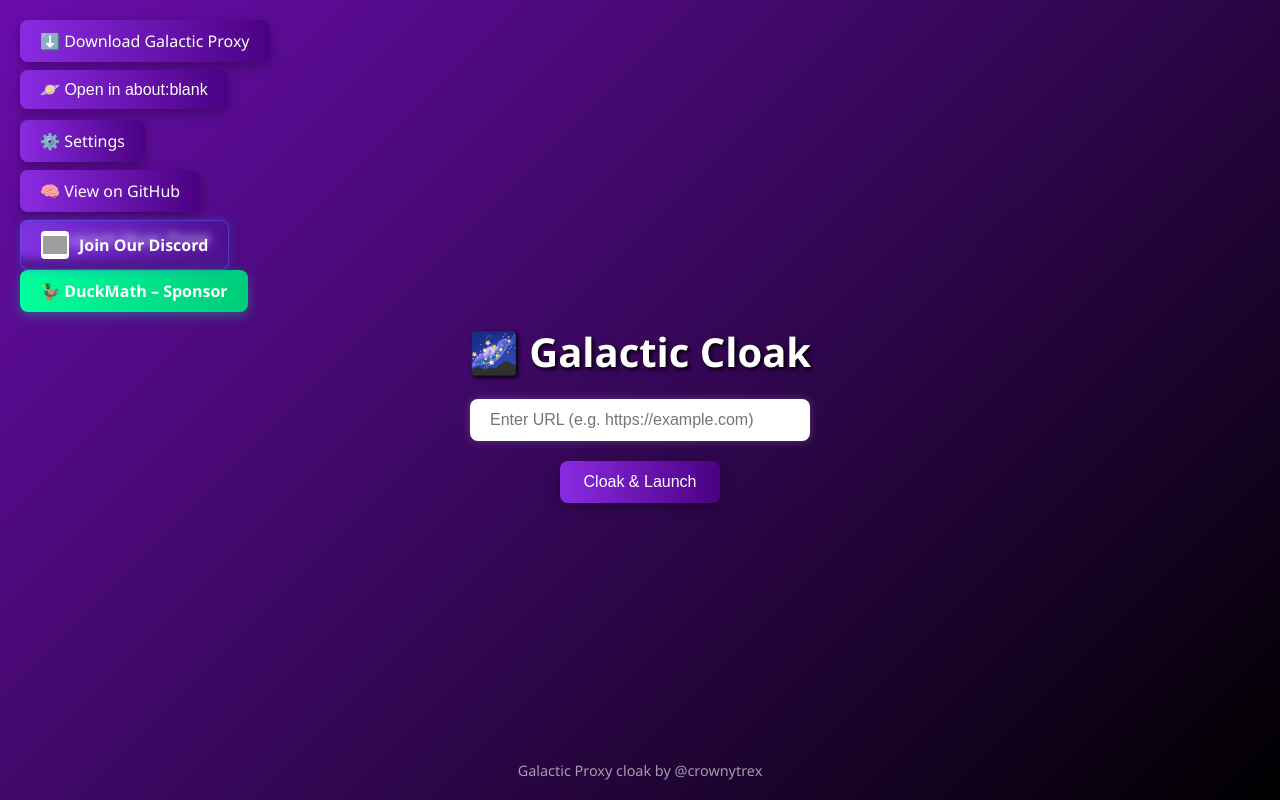
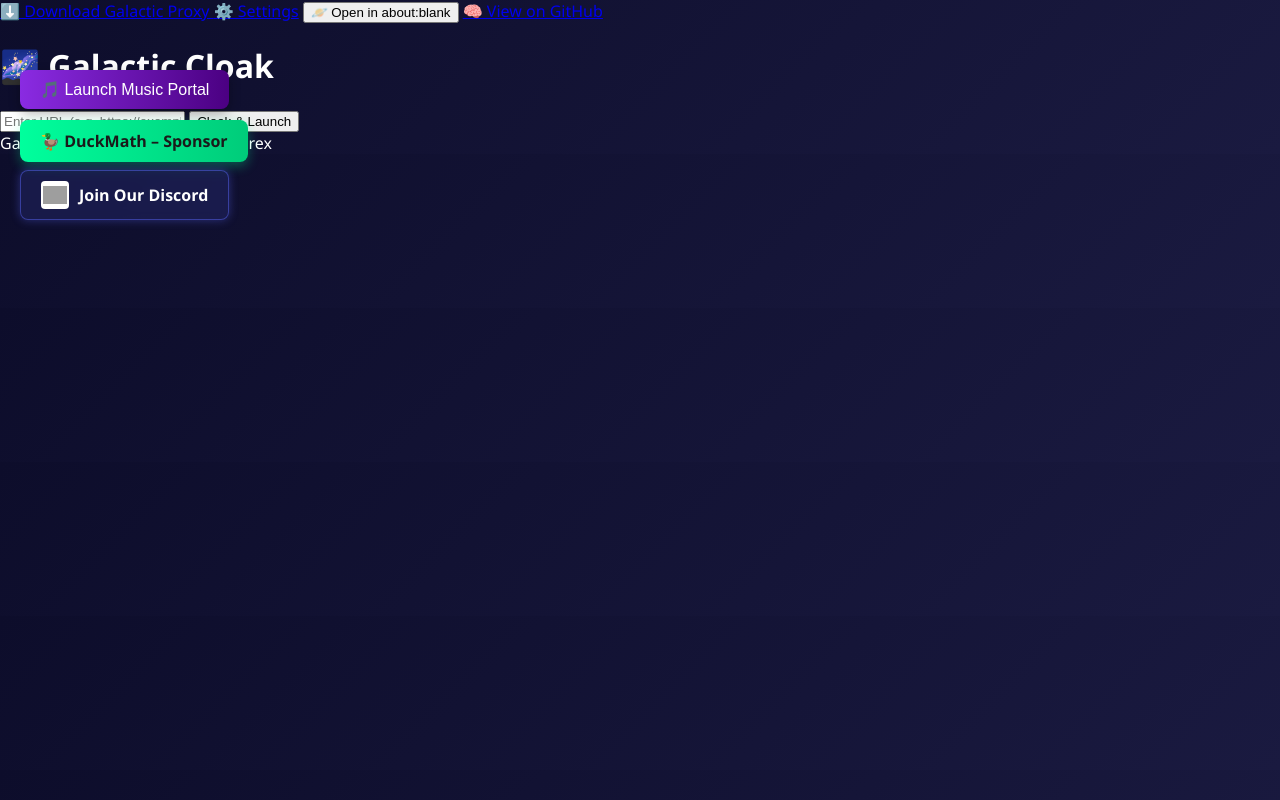
Before and after one commit to crownytrex/Galactic-Proxy, a plain HTML site: page index.html in a window 1280 px wide. Drawn offline with Linux system fonts and the light colour scheme; grey boxes are pictures that could not be loaded.

Commit message:
Update style.css

```diff
--- a/style.css
+++ b/style.css
@@ -1,98 +1,16 @@
+/* General Theme */
 body {
   margin: 0;
+  padding: 0;
   font-family: 'Segoe UI', sans-serif;
-  background: linear-gradient(135deg, #6a0dad, #000000);
+  background: linear-gradient(135deg, #0d0d2b, #1a1a40);
   color: white;
-  display: flex;
-  flex-direction: column;
-  align-items: center;
-  justify-content: center;
-  height: 100vh;
 }
 
-h1 {
-  margin-bottom: 20px;
-  font-size: 2.5em;
-  text-shadow: 2px 2px 4px #000;
-}
-
-input[type="text"] {
-  padding: 12px 20px;
-  border: none;
-  border-radius: 8px;
-  width: 300px;
-  font-size: 1em;
-  margin-bottom: 20px;
-  box-shadow: 0 0 10px rgba(255, 255, 255, 0.2);
-}
-
-button {
-  padding: 12px 24px;
-  font-size: 1em;
-  border: none;
-  border-radius: 8px;
-  background: linear-gradient(90deg, #8a2be2, #4b0082);
-  color: white;
-  cursor: pointer;
-  transition: transform 0.2s ease, box-shadow 0.2s ease;
-  box-shadow: 0 4px 12px rgba(0, 0, 0, 0.3);
-}
-
-button:hover {
-  transform: scale(1.05);
-  box-shadow: 0 6px 16px rgba(0, 0, 0, 0.5);
-}
-
-.footer {
-  position: absolute;
-  bottom: 20px;
-  font-size: 0.9em;
-  opacity: 0.6;
-}
-
-.download-btn {
+/* Home Button */
+.home-btn {
   position: absolute;
   top: 20px;
-  left: 20px;
-  padding: 10px 20px;
-  font-size: 1em;
-  border: none;
-  border-radius: 8px;
-  background: linear-gradient(90deg, #8a2be2, #4b0082);
-  color: white;
-  text-decoration: none;
-  box-shadow: 0 4px 12px rgba(0, 0, 0, 0.3);
-  transition: transform 0.2s ease, box-shadow 0.2s ease;
-}
-
-.download-btn:hover {
-  transform: scale(1.05);
-  box-shadow: 0 6px 16px rgba(0, 0, 0, 0.5);
-}
-
-#openSelfBtn {
-  position: absolute;
-  top: 70px;
-  left: 20px;
-  padding: 10px 20px;
-  font-size: 1em;
-  border: none;
-  border-radius: 8px;
-  background: linear-gradient(90deg, #8a2be2, #4b0082);
-  color: white;
-  cursor: pointer;
-  box-shadow: 0 4px 12px rgba(0, 0, 0, 0.3);
-  transition: transform 0.2s ease, box-shadow 0.2s ease;
-}
-
-#openSelfBtn:hover {
-  transform: scale(1.05);
-  box-shadow: 0 6px 16px rgba(0, 0, 0, 0.5);
-}
-
-.settings-btn {
-  position: absolute;
-  top: 120px;
   left: 20px;
   padding: 10px 20px;
   font-size: 1em;
@@ -100,37 +18,21 @@
   background: linear-gradient(90deg, #8a2be2, #4b0082);
   color: white;
   text-decoration: none;
+  font-weight: 600;
   box-shadow: 0 4px 12px rgba(0, 0, 0, 0.3);
   transition: transform 0.2s ease, box-shadow 0.2s ease;
+  z-index: 1000;
 }
 
-.settings-btn:hover {
+.home-btn:hover {
   transform: scale(1.05);
   box-shadow: 0 6px 16px rgba(0, 0, 0, 0.5);
 }
 
-.github-btn {
-  position: absolute;
-  top: 170px;
-  left: 20px;
-  padding: 10px 20px;
-  font-size: 1em;
-  border-radius: 8px;
-  background: linear-gradient(90deg, #8a2be2, #4b0082);
-  color: white;
-  text-decoration: none;
-  box-shadow: 0 4px 12px rgba(0, 0, 0, 0.3);
-  transition: transform 0.2s ease, box-shadow 0.2s ease;
-}
-
-.github-btn:hover {
-  transform: scale(1.05);
-  box-shadow: 0 6px 16px rgba(0, 0, 0, 0.5);
-}
-
+/* Music Button */
 #musicBtn {
   position: absolute;
-  top: 220px;
+  top: 70px;
   left: 20px;
   padding: 10px 20px;
   font-size: 1em;
@@ -148,19 +50,21 @@
   box-shadow: 0 6px 16px rgba(0, 0, 0, 0.5);
 }
 
+/* DuckMath Sponsor Button */
 .duckmath-btn {
   position: absolute;
-  top: 270px;
+  top: 120px;
   left: 20px;
   padding: 10px 20px;
   font-size: 1em;
   border-radius: 8px;
   background: linear-gradient(90deg, #00ff9d, #00cc7a);
-  color: white;
+  color: #1a1a1a;
   text-decoration: none;
   font-weight: 600;
   box-shadow: 0 4px 12px rgba(0, 255, 157, 0.3);
   transition: transform 0.2s ease, box-shadow 0.2s ease;
+  z-index: 1000;
 }
 
 .duckmath-btn:hover {
@@ -168,30 +72,10 @@
   box-shadow: 0 6px 16px rgba(0, 255, 157, 0.5);
 }
 
-.home-btn {
-  position: fixed;
-  top: 10px;
-  left: 10px;
-  padding: 8px 16px;
-  font-size: 1em;
-  border-radius: 8px;
-  background: linear-gradient(90deg, #8a2be2, #4b0082);
-  color: white;
-  text-decoration: none;
-  font-weight: 600;
-  box-shadow: 0 4px 12px rgba(0, 0, 0, 0.3);
-  transition: transform 0.2s ease, box-shadow 0.2s ease;
-  z-index: 1001;
-}
-
-.home-btn:hover {
-  transform: scale(1.05);
-  box-shadow: 0 6px 16px rgba(0, 0, 0, 0.5);
-}
-
+/* Discord Button */
 .discord-btn {
   position: absolute;
-  top: 220px; /* Adjusted from 370px */
+  top: 170px;
   left: 20px;
   padding: 10px 20px;
   font-size: 1em;
```
